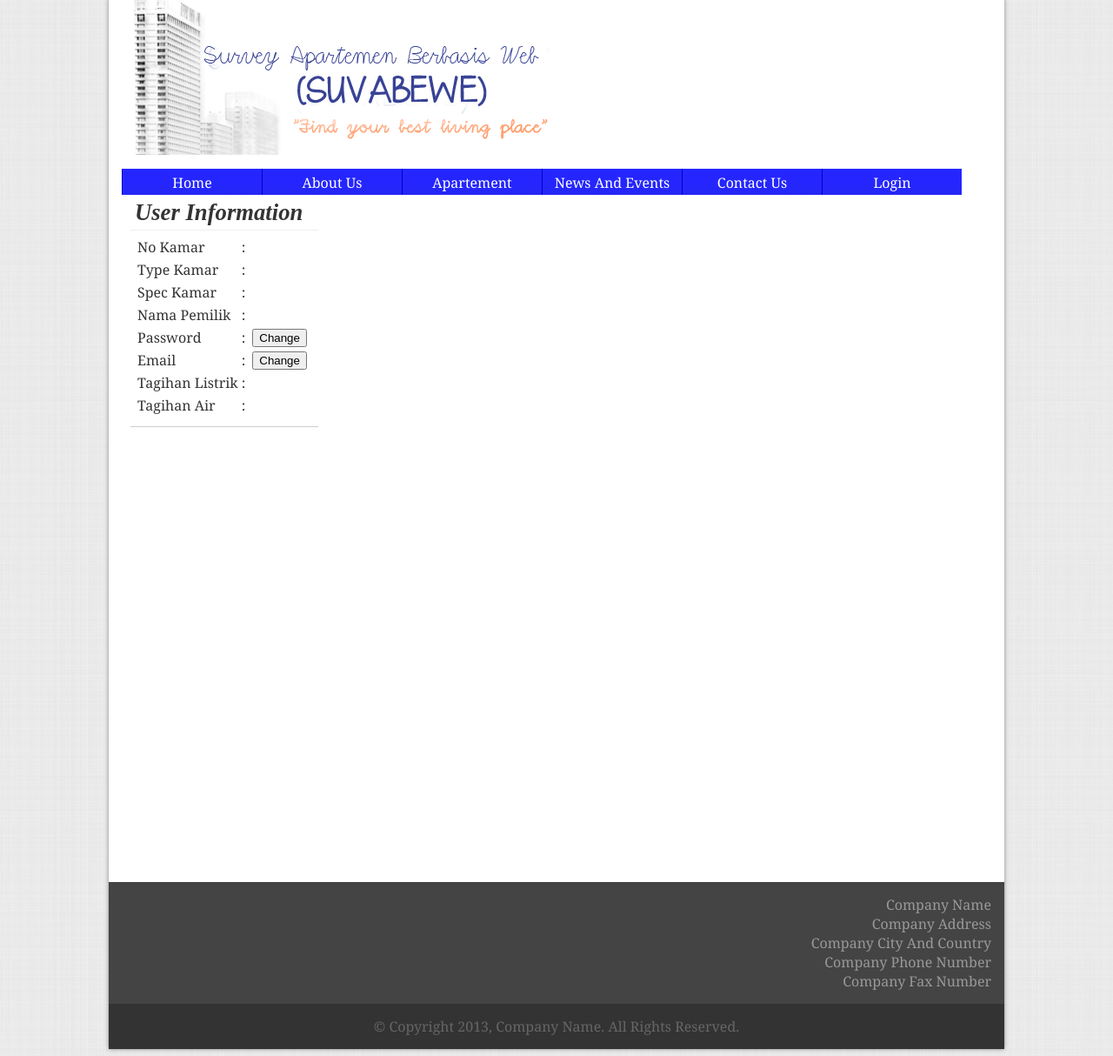
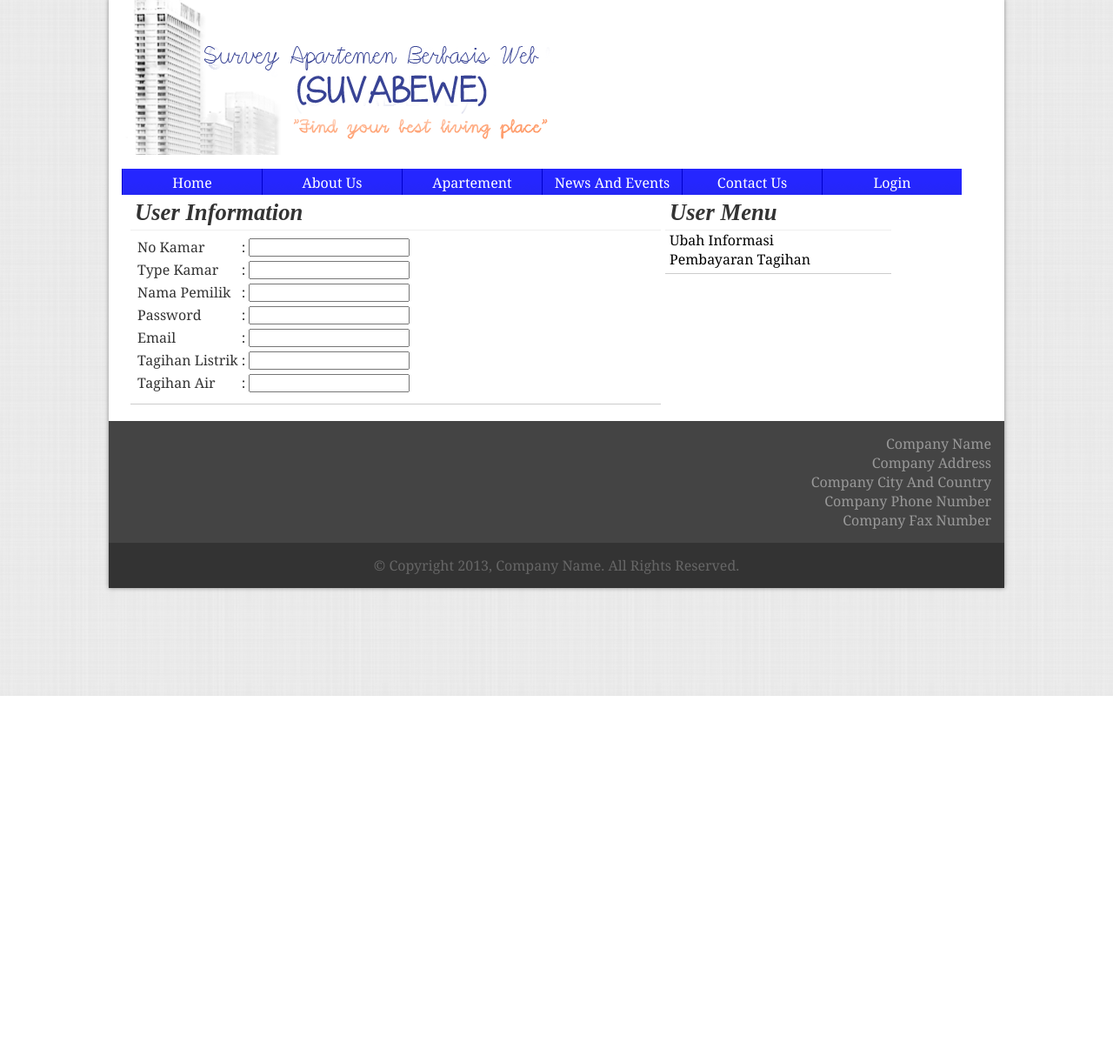
Before and after one commit to Mikroskil/Joystick, a PHP site: page /file/userinfo.php?id=1 in a window 1280 px wide. Shown: the whole page at 87% size. After the commit the page ends 800 px from the top, so only its background shows below. Run offline with PHP 8.4, Linux system fonts and the light colour scheme; data comes from the database, SQL or seed files in the repository; tables that the repository leaves empty hold one stand-in row (values such as "Sample post"); data that the repository does not hold is empty.

Commit message:
Perbaikan

```diff
--- a/css/templates.css
+++ b/css/templates.css
@@ -532,3 +532,18 @@ a:hover
 }
 
 /*end of adduser.php section*/
+
+/*userinfo.php section*/
+.userinfo
+{
+	width:600px;
+}
+
+.usermenu
+{
+	width:250px;
+	margin-left:5px;
+}
+
+
+/*end of userinfo.php section*/
--- a/file/header.php
+++ b/file/header.php
@@ -30,7 +30,7 @@
 									}
 									else
 									{
-										echo "<a href='userinfor.php?id=" . $_SESSION['no_kamar'] . " '>User Information</a>";
+										echo "<a href='userinfo.php?id=" . $_SESSION['no_kamar'] . " '>User Information</a>";
 									}
 									echo "<br><a href='logout.php'>Log Out</a>";
 								}
--- a/file/userinfo.php
+++ b/file/userinfo.php
@@ -2,63 +2,97 @@
 	<head>
 		<title>SUVABEWE | User Information</title>
 		<link rel="stylesheet" href="../css/templates.css" type="text/css" />
+		<?php
+			require_once "connect.php";
+
+			if (isset($_POST['ubah_pass']))
+			{
+				$myquery = mysql_query("UPDATE apartemen SET password = " . $_POST['password'] . " WHERE no_kamar = " . $_POST['id']);
+
+			}
+
+			if (isset($_POST['ubah_email']))
+			{
+				$myquery = mysql_query("UPDATE apartemen SET email = " . $_POST['email'] . " WHERE no_kamar = " . $_POST['id']);
+			}
+
+			$pilihtabel = mysql_query("SELECT * FROM apartemen WHERE no_kamar = " . $_GET['id'] );
+
+			while($row=mysql_fetch_array ($pilihtabel))
+			{
+				$data['id'] = $row['no_kamar'];
+				$data['tipe'] = $row['type_kamar'];
+				$data['nama'] = $row['nama_pemilik'];
+				$data['pass'] = $row['password'];
+				$data['email'] = $row['email'];
+				$data['listrik'] = $row['tagihan_listrik'];
+				$data['air'] = $row['tagihan_air'];
+			}
+
+
+		?>
 	</head>
 	<body>
 		<div class="wrapper" id="wrapper">
 			<?php include_once ('header.php');?>
-			<div class="container confmargin" style="height:900px">
+			<div class="container confmargin" style="height:370px">
 				<div class="section userinfo">
 					<div class="sectionheader bottomline">
 						<b>User Information</b>
 					</div>
-					<div class="sectioncontent ">
+					<div class="sectioncontent usermainsec">
 						<table>
+							<form>
 							<tr>
 								<td>No Kamar</td>
 								<td>:</td>
-								<td></td>
+								<td><input type="text" value="<?php echo $data['id'];?>" name="id" readonly></td>
 							</tr>
 							<tr>
 								<td>Type Kamar</td>
 								<td>:</td>
-								<td></td>
-							</tr>
-							<tr>
-								<td>Spec Kamar</td>
-								<td>:</td>
-								<td></td>
+								<td><input type="text" value="<?php echo $data['tipe'];?>" name="tipe" readonly></td>
 							</tr>
 							<tr>
 								<td>Nama Pemilik</td>
 								<td>:</td>
-								<td></td>
+								<td><input type="text" value="<?php echo $data['nama'];?>" name="nama" readonly></td>
 							</tr>
 							<tr>
 								<td>Password</td>
 								<td>:</td>
-								<td></td>
-								<td><input type="button" name="ubah" value="Change"></td>
+								<td><input type="password" value="<?php echo $data['pass'];?>" name="password"></td>
 							</tr>
 							<tr>
 								<td>Email</td>
 								<td>:</td>
-								<td></td>
-								<td><input type="button" name="ubah" value="Change"></td>
+								<td><input type="text" value="<?php echo $data['email'];?>" name="email"></td>
 							</tr>
 							<tr>
 								<td>Tagihan Listrik</td>
 								<td>:</td>
-								<td></td>
+								<td><input type="text" value="<?php echo $data['listrik'];?>" readonly></td>
 							</tr>
 							<tr>
 								<td>Tagihan Air</td>
 								<td>:</td>
-								<td></td>
+								<td><input type="text" value="<?php echo $data['air'];?>" readonly></td>
 							</tr>
+							</form>
 						</table>
 					</div>
 				</div>
+				<div class="section usermenu">
+					<div class="sectionheader bottomline">
+						<b>User Menu</b>
+					</div>
+					<div>
+						<div><a href="">Ubah Informasi</a></div>
+						<div><a href="">Pembayaran Tagihan</a></div>
+					</div>
+				</div>
 			</div>
+
 			<?php
 				include_once ('footer.html');
 			?>
```
Also changed, not shown: file/edit_apt.php (+2 -6 lines).
